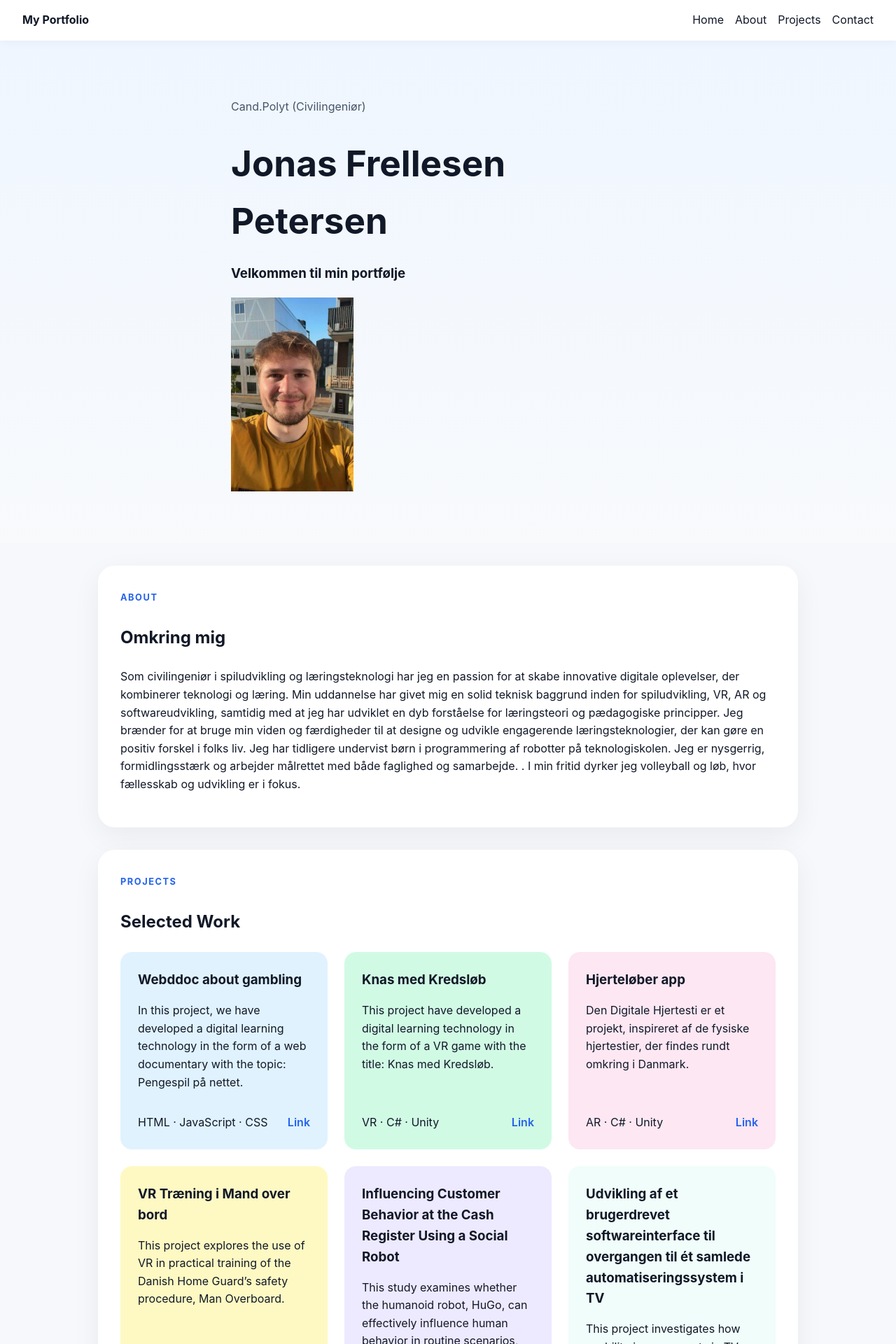
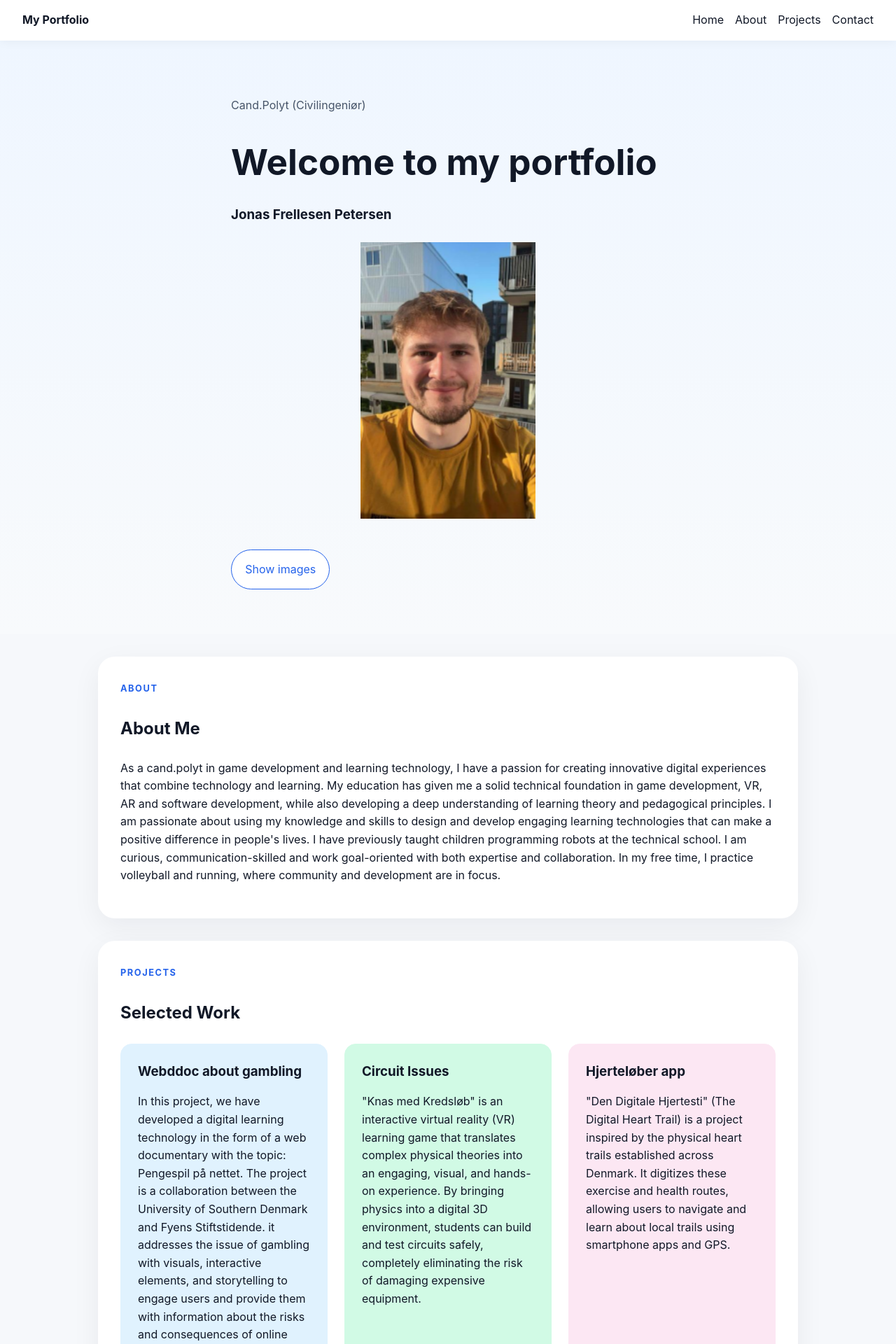
Before and after one commit to JonasFrellesen/JonasPortfolio, a React (Vite) app: page / in a window 1280 px wide. Shown: the top 1920 px of the page at 70% size. Built offline with nearby package versions, Linux system fonts and the light colour scheme.

Commit message:
changed to english and added some pictures

```diff
--- a/src/components/About.tsx
+++ b/src/components/About.tsx
@@ -3,13 +3,13 @@ function About() {
     <section id="about" className="section-card">
       <div className="section-header">
         <span className="section-label">About</span>
-        <h2>Omkring mig</h2>
+        <h2>About Me</h2>
       </div>
       <p>
-       Som civilingeniør i spiludvikling og læringsteknologi har jeg en passion for at skabe innovative digitale oplevelser, der kombinerer teknologi og læring. Min uddannelse har givet mig en solid teknisk baggrund inden for spiludvikling, VR, AR og softwareudvikling,
-       samtidig med at jeg har udviklet en dyb forståelse for læringsteori og pædagogiske principper.
-       Jeg brænder for at bruge min viden og færdigheder til at designe og udvikle engagerende læringsteknologier, der kan gøre en positiv forskel i folks liv. Jeg har tidligere undervist børn i programmering af robotter på teknologiskolen.
-       Jeg er nysgerrig, formidlingsstærk og arbejder målrettet med både faglighed og samarbejde. . I min fritid dyrker jeg volleyball og løb, hvor fællesskab og udvikling er i fokus.
+       As a cand.polyt in game development and learning technology, I have a passion for creating innovative digital experiences that combine technology and learning. My education has given me a solid technical foundation in game development, VR, AR and software development,
+       while also developing a deep understanding of learning theory and pedagogical principles.
+       I am passionate about using my knowledge and skills to design and develop engaging learning technologies that can make a positive difference in people's lives. I have previously taught children programming robots at the technical school.
+       I am curious, communication-skilled and work goal-oriented with both expertise and collaboration. In my free time, I practice volleyball and running, where community and development are in focus.
       </p>
     </section>
   );
--- a/src/components/Contact.tsx
+++ b/src/components/Contact.tsx
@@ -3,12 +3,12 @@ function Contact() {
     <section id="contact" className="section-card contact-section">
       <div className="section-header">
         <span className="section-label">Contact</span>
-        <h2>Let's work together</h2>
       </div>
-      <p>If you'd like to collaborate, send me a Mail or connect on LinkedIn.</p>
+      <p>If you'd like to collaborate, send me a Mail: jonasfpetersen@gmail.com or connect on LinkedIn.</p>
       <a className="button" href="https://www.linkedin.com/feed/">
         LinkedIn
       </a>
+      <span className="separator"> </span>
       <a className="button" href="mailto:jonasfpetersen@gmail.com">
         Mail me
       </a>
--- a/src/components/Hero.tsx
+++ b/src/components/Hero.tsx
@@ -1,11 +1,37 @@
+import { useState } from "react";
+
 function Hero() {
+  const [showImages, setShowImages] = useState(false);
+
   return (
     <section id="home" className="hero-section">
       <div className="hero-copy">
         <p className="eyebrow">Cand.Polyt (Civilingeniør)</p>
-        <h1>Jonas Frellesen Petersen</h1>
-        <h3>Velkommen til min portfølje</h3>
-        <img src={`${(import.meta as any).env.BASE_URL}Profilbillede.png`} alt="Profile Image" />
+        <h1>Welcome to my portfolio</h1>
+        <h3>Jonas Frellesen Petersen</h3>
+        <img
+            src={`${(import.meta as any).env.BASE_URL}Profilbillede.png`}
+            alt="Profile Image" width={250} height={250}
+          />
+        <button
+          type="button"
+          className="toggle-images-button"
+          aria-expanded={showImages}
+          onClick={() => setShowImages((prev) => !prev)}
+        >
+
+          {showImages ? "Hide images" : "Show images"}
+        </button>
+        <div className={`hero-images ${showImages ? "expanded" : ""}`}>
+          <img
+            src={`${(import.meta as any).env.BASE_URL}teknologiskolen.jpg`}
+            alt="Profile Image"
+          />
+          <img
+            src={`${(import.meta as any).env.BASE_URL}teknologiskolen2.jpg`}
+            alt="Profile Image"
+          />
+        </div>
       </div>
     </section>
   );
--- a/src/data/projects.ts
+++ b/src/data/projects.ts
@@ -1,25 +1,25 @@
 export const projects = [
   {
     title: 'Webddoc about gambling',
-    description: 'In this project, we have developed a digital learning technology in the form of a web documentary with the topic: Pengespil på nettet.',
+    description: 'In this project, we have developed a digital learning technology in the form of a web documentary with the topic: Pengespil på nettet. The project is a collaboration between the University of Southern Denmark and Fyens Stiftstidende. it addresses the issue of gambling with visuals, interactive elements, and storytelling to engage users and provide them with information about the risks and consequences of online gambling.',
     tech: ['HTML', 'JavaScript', 'CSS'],
     url: 'https://www.youtube.com/watch?v=swD1lpVhcls',
   },
   {
-    title: 'Knas med Kredsløb',
-    description: 'This project have developed a digital learning technology in the form of a VR game with the title: Knas med Kredsløb.',
+    title: 'Circuit Issues',
+    description: '"Knas med Kredsløb" is an interactive virtual reality (VR) learning game that translates complex physical theories into an engaging, visual, and hands-on experience. By bringing physics into a digital 3D environment, students can build and test circuits safely, completely eliminating the risk of damaging expensive equipment.',
     tech: ['VR', 'C#', 'Unity'],
     url: 'https://www.youtube.com/watch?v=Uh5lfUbDAm4',
   },
   {
     title: 'Hjerteløber app',
-    description: 'Den Digitale Hjertesti er et projekt, inspireret af de fysiske hjertestier, der findes rundt omkring i Danmark.',
+    description: '"Den Digitale Hjertesti" (The Digital Heart Trail) is a project inspired by the physical heart trails established across Denmark. It digitizes these exercise and health routes, allowing users to navigate and learn about local trails using smartphone apps and GPS.',
     tech: ['AR', 'C#', 'Unity'],
     url: 'https://www.youtube.com/watch?v=64SjTNXyjBw',
   },
   {
-    title: 'VR Træning i Mand over bord',
-    description: 'This project explores the use of VR in practical training of the Danish Home Guard’s safety procedure, Man Overboard.',
+    title: 'VR Training in Man Over Board',
+    description: 'This project explores the use of VR in practical training of the Danish Home Guard’s safety procedure, Man Overboard. The VR training simulates the scenario of a person falling overboard, allowing trainees to practice rescue techniques in a safe and controlled environment. This project is a collaboration between the University of Southern Denmark and the Danish Home Guard.',
     tech: ['VR', 'C#', 'Unity', 'Blender', 'Pass Through'],
     url: 'https://www.youtube.com/watch?v=cLI_KHcfiFc',
   },
@@ -30,9 +30,27 @@ export const projects = [
     url: 'https://ieeexplore.ieee.org/abstract/document/10974219',
   },
   {
-    title: 'Udvikling af et brugerdrevet softwareinterface til overgangen til ét samlede automatiseringssystem i TV ',
+    title: 'Development of a user-driven software interface for the transition to a unified automation system in TV.',
     description: 'This project investigates how usability improvements in TV automation systems can create value for TV 2, with the internal automation system Alba serving as a case study.',
     tech: ['Angular', 'TypeScript', 'Node.js', 'Docker', 'MongoDB'],
     url: 'https://www.youtube.com/watch?v=yImDVgapWJQ',
   },
+  {
+    title: 'Design and Development of a Visual Programming Learning Tool for Computational Thinking',
+    description: 'The project develops a learning tool, using Unity, to facilitate students’ computational thinking and problem-solving skills through the principles of visual programming. ',
+    tech: ['Unity', 'C#', 'Visual Programming', 'Educational Technology'],
+    url: 'https://www.youtube.com/watch?v=Kt-CR4VSxuQ',
+  },
+  {
+    title: 'Campus Strolls',
+    description: 'This project explores how a digital walking application can motivate students at University of Southern Denmark to engage in more daily physical activity. The proposed solution, Campus Strolls, is an Android-based app that uses predefined walking routes around campus combined with gamification elements such as achievements and social features.',
+    tech: ['Android', 'Kotlin', 'GPS', 'Gamification'],
+    url: 'https://www.youtube.com/watch?v=_AeiFDf2yEM',
+  },
+  {
+    title: 'Fjordens Puls',
+    description: 'The project Fjordens Puls (Pulse of the Fjord) investigates how the combination of a physical object and a digital screen can support children in their understanding of the environmental systems of Vejle Fjord, and cause-effect relationships. The proposed solution is an activity board with NFC-tagged pieces representing elements such as agriculture, urban areas, forests, wildlife, and lakes. When placed on designated positions on the board, the pieces trigger certain visual feedback on the digital application and shown on a screen.',
+    tech: ['NFC-tags', 'Unity', 'C#', 'Educational Technology', 'Environmental Education'],
+    url: 'https://youtu.be/EoOwAADCNig',
+  },
 ];
--- a/src/styles/global.css
+++ b/src/styles/global.css
@@ -100,6 +100,47 @@ textarea {
   max-width: 620px;
 }
 
+.hero-copy img {
+  display: block;
+  margin: 1.5rem auto;
+  max-width: 100%;
+  height: auto;
+}
+
+.toggle-images-button {
+  display: inline-flex;
+  align-items: center;
+  justify-content: center;
+  gap: 0.5rem;
+  padding: 0.9rem 1.2rem;
+  margin-top: 1.25rem;
+  border: 1px solid #2563eb;
+  border-radius: 999px;
+  background: white;
+  color: #2563eb;
+  cursor: pointer;
+  transition: background 0.2s ease, color 0.2s ease, transform 0.2s ease;
+}
+
+.toggle-images-button:hover,
+.toggle-images-button:focus-visible {
+  background: #eff6ff;
+  outline: none;
+  transform: translateY(-1px);
+}
+
+.hero-images {
+  overflow: hidden;
+  max-height: 0;
+  transition: max-height 0.35s ease, opacity 0.35s ease;
+  opacity: 0;
+}
+
+.hero-images.expanded {
+  max-height: 1200px;
+  opacity: 1;
+}
+
 .hero-copy h1 {
   font-size: clamp(2.75rem, 4vw, 4.5rem);
   margin: 0.5rem 0 1rem;
```
Also changed, not shown: public/teknologiskolen.jpg (added), public/teknologiskolen2.jpg (added).
